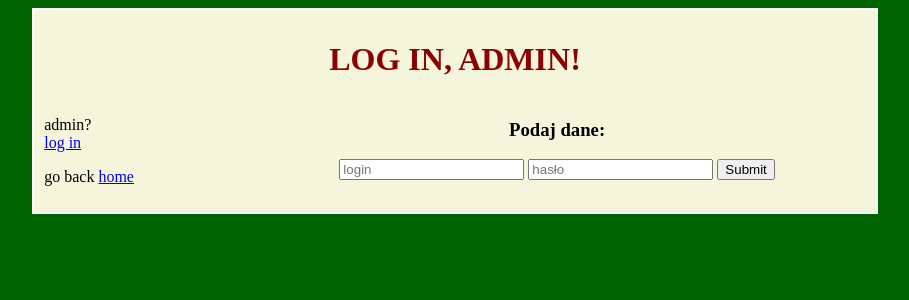
After one commit to 4tymp/personal-blog, a Flask app: page /login in a window 1280 px wide. The commit adds this page. Shown: the top 300 px of the page, without its empty margins (185-1094 px from the left). Run offline with Flask 3, Linux system fonts and the light colour scheme.

Commit message:
feat: started working on login screen

```diff
--- a/app.py
+++ b/app.py
@@ -1,4 +1,4 @@
-from flask import Flask,render_template
+from flask import Flask,render_template, request
 
 app = Flask(__name__)
 
@@ -9,3 +9,9 @@ def index():
 @app.route("/home")
 def home():
     return render_template("home.html")
+
+@app.route("/login", methods =["GET","POST"])
+def login():
+
+
+    return render_template("login.html")
--- a/static/style.css
+++ b/static/style.css
@@ -23,7 +23,8 @@ nav{
 
 main{
     float: left;
-    color: azure;
+    text-align: center;
+    margin-left: 25%;
 }
 
 footer{
--- /dev/null
+++ b/templates/login.html
@@ -0,0 +1,37 @@
+<!DOCTYPE html>
+<html lang="en">
+<head>
+    <meta charset="UTF-8">
+    <meta name="viewport" content="width=device-width, initial-scale=1.0">
+    <title>TmP's blog!</title>
+    <link rel="stylesheet" href="static/style.css">
+
+</head>
+<body>
+    <div class="container">
+
+        <header>
+            <h1>LOG IN, ADMIN!</h1>
+        </header>
+        <nav>
+            <p>admin?<br>
+            <a href="/login">log in</a></p>
+
+            <p>go back <a href="/home">home</a></p>
+        </nav>
+        <main>
+            <h3>Podaj dane:</h3>
+            <form method="post">
+                <input type="text" placeholder="login" name="login">
+                <input type="text" placeholder="hasło" name="password">
+                <input type="submit" name="loguj">
+            </form>
+        </main>
+        <footer>
+
+        </footer>
+
+    </div>
+
+</body>
+</html>
```
